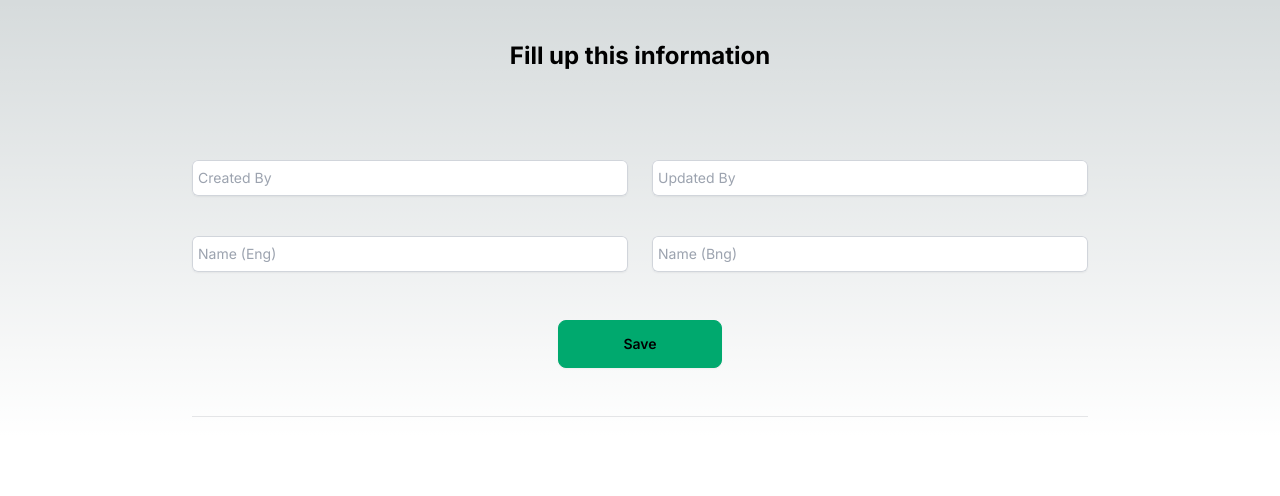
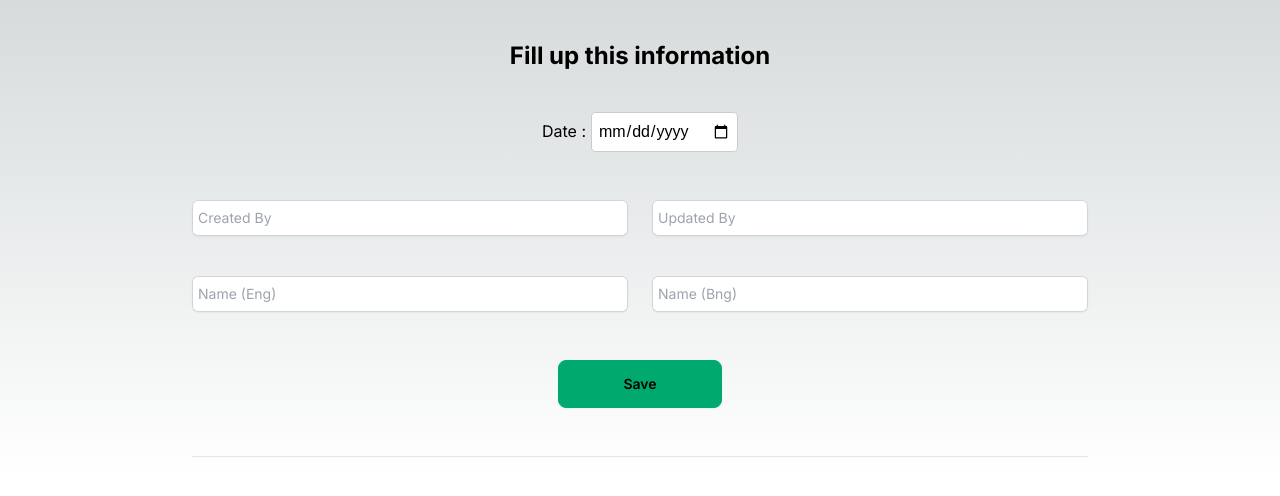
Before and after one commit to nadianewaz/courses, a Next.js app: page /add in a window 1280 px wide. Shown: the top 496 px of the page. Built offline with nearby package versions, Linux system fonts and the light colour scheme.

Commit message:
dropdown component added

```diff
--- a/package.json
+++ b/package.json
@@ -14,11 +14,13 @@
     "json-server": "^0.17.4",
     "next": "14.0.4",
     "react": "^18.2.0",
+    "react-datepicker": "^4.25.0",
     "react-dom": "^18.2.0"
   },
   "devDependencies": {
     "@types/node": "^20",
     "@types/react": "^18",
+    "@types/react-datepicker": "^4.19.5",
     "@types/react-dom": "^18",
     "autoprefixer": "^10.0.1",
     "daisyui": "^4.4.24",
--- a/src/app/add/page.tsx
+++ b/src/app/add/page.tsx
@@ -2,7 +2,8 @@
 import Link from 'next/link';
 import React, { useState } from 'react';
 import { useRouter } from 'next/navigation';
-
+import Datepicker from '../component/datepicker/page';
+import DateForm from '../component/date/page';
 
 const Add = () => {
   const router = useRouter();
@@ -49,10 +50,16 @@ const Add = () => {
             <div className="text-center flex flex-col">
                 <h1 className="text-2xl font-bold py-10">Fill up this information</h1>
 
+                <Datepicker></Datepicker>
+
+
+
  {/* ***** Form ****  */}
       <form onSubmit={handleSubmit}>
       <div className="space-y-12">
         <div className="border-b border-gray-900/10 pb-12 mb-5">
+
+       {/* *** Date selected button ***  */}
 
 
 
--- /dev/null
+++ b/src/app/component/date/page.tsx
@@ -0,0 +1,46 @@
+"use client";
+
+import { useState } from 'react';
+import DatePicker from 'react-datepicker';
+import 'react-datepicker/dist/react-datepicker.css';
+
+function DateForm() {
+  const [selectedDate, setSelectedDate] = useState(null);
+
+  const handleDateChange = (date : any) => {
+    setSelectedDate(date);
+  };
+
+//   const handleSubmit = (e : any ) => {
+//     e.preventDefault();
+//     console.log('Selected Date:', selectedDate);
+//   };
+
+  return (
+
+    // <form onSubmit={handleSubmit}>
+    //   <label htmlFor="datePicker">Select a date:</label>
+    //   <DatePicker
+    //     selected={selectedDate}
+    //     onChange={handleDateChange}
+    //     dateFormat="MM/dd/yyyy" // Customize date format if needed
+    //   />
+    //   <button type="submit">Submit</button>
+    // </form>
+
+    <>
+
+    <label htmlFor="datePicker">Select a date:</label>
+      <DatePicker
+        onChange={handleDateChange}
+
+      />
+
+
+
+    </>
+
+  );
+}
+
+export default DateForm;
--- /dev/null
+++ b/src/app/component/datepicker/page.tsx
@@ -0,0 +1,41 @@
+"use client";
+import { useState } from 'react';
+
+function Date() {
+  const [selectedDate, setSelectedDate] = useState('');
+
+  const handleDateChange = (e : any) => {
+    setSelectedDate(e.target.value);
+  };
+
+  const handleSubmit = (e : any) => {
+    e.preventDefault();
+    // Handle form submission with the selectedDate
+    console.log('Selected Date:', selectedDate);
+  };
+
+  return (
+    <form onSubmit={handleSubmit}>
+      <label htmlFor="datePicker"> Date :</label>
+      <input
+        type="date"
+        id="datePicker"
+        value={selectedDate}
+        onChange={handleDateChange}
+        style={{
+          marginLeft: '5px',
+          padding: '6px',
+          borderRadius: '4px',
+          border: '1px solid #ccc',
+          fontFamily: 'Arial, sans-serif',
+          fontSize: '16px',
+
+          }}
+      />
+      <br></br>
+
+    </form>
+  );
+}
+
+export default Date;
--- /dev/null
+++ b/src/app/component/dropdown/page.jsx
@@ -0,0 +1,33 @@
+"use client";
+import React, { useState } from 'react';
+import './style.css'
+
+const Dropdown = () => {
+    const [isOpen, setIsOpen] = useState(false);
+
+    const toggleDropdown = () => {
+        setIsOpen(!isOpen);
+      };
+
+
+    return (
+        <>
+
+<div className="dropdown">
+      <button onClick={toggleDropdown} className="dropdown-toggle">
+        Dropdown Button
+      </button>
+      {isOpen && (
+        <div className="dropdown-content">
+
+
+        </div>
+      )}
+    </div>
+
+
+      </>
+    );
+};
+
+export default Dropdown;
--- /dev/null
+++ b/src/app/component/dropdown/style.css
@@ -0,0 +1,23 @@
+
+.dropdown {
+    position: relative;
+    display: inline-block;
+  }
+
+  .dropdown-content {
+    display: none;
+    position: absolute;
+    background-color: #f9f9f9;
+    min-width: 160px;
+    box-shadow: 0px 8px 16px 0px rgba(0, 0, 0, 0.2);
+    padding: 12px;
+    z-index: 1;
+  }
+
+  .dropdown-content p {
+    margin: 0;
+  }
+
+  .dropdown:hover .dropdown-content {
+    display: block;
+  }
--- a/src/app/page.tsx
+++ b/src/app/page.tsx
@@ -16,9 +16,9 @@ const loadInfo = () => {
     .then((data) => setTable(data));
 };
 
-    // useEffect(() => {
-    // loadInfo();
-    // }, []);
+    useEffect(() => {
+    loadInfo();
+    }, []);
 
 console.log("data",table);
   return (
--- a/src/app/table/page.tsx
+++ b/src/app/table/page.tsx
@@ -20,6 +20,9 @@ const loadInfo = () => {
       .then((data) => setCourses(data));
   };
 
+
+
+    // ***=== table data render ==***
     useEffect(()=> {
         loadInfo()
         console.log("===========================================");
```
Also changed, not shown: 1 other file (tests, documents, lock files or other folders).
